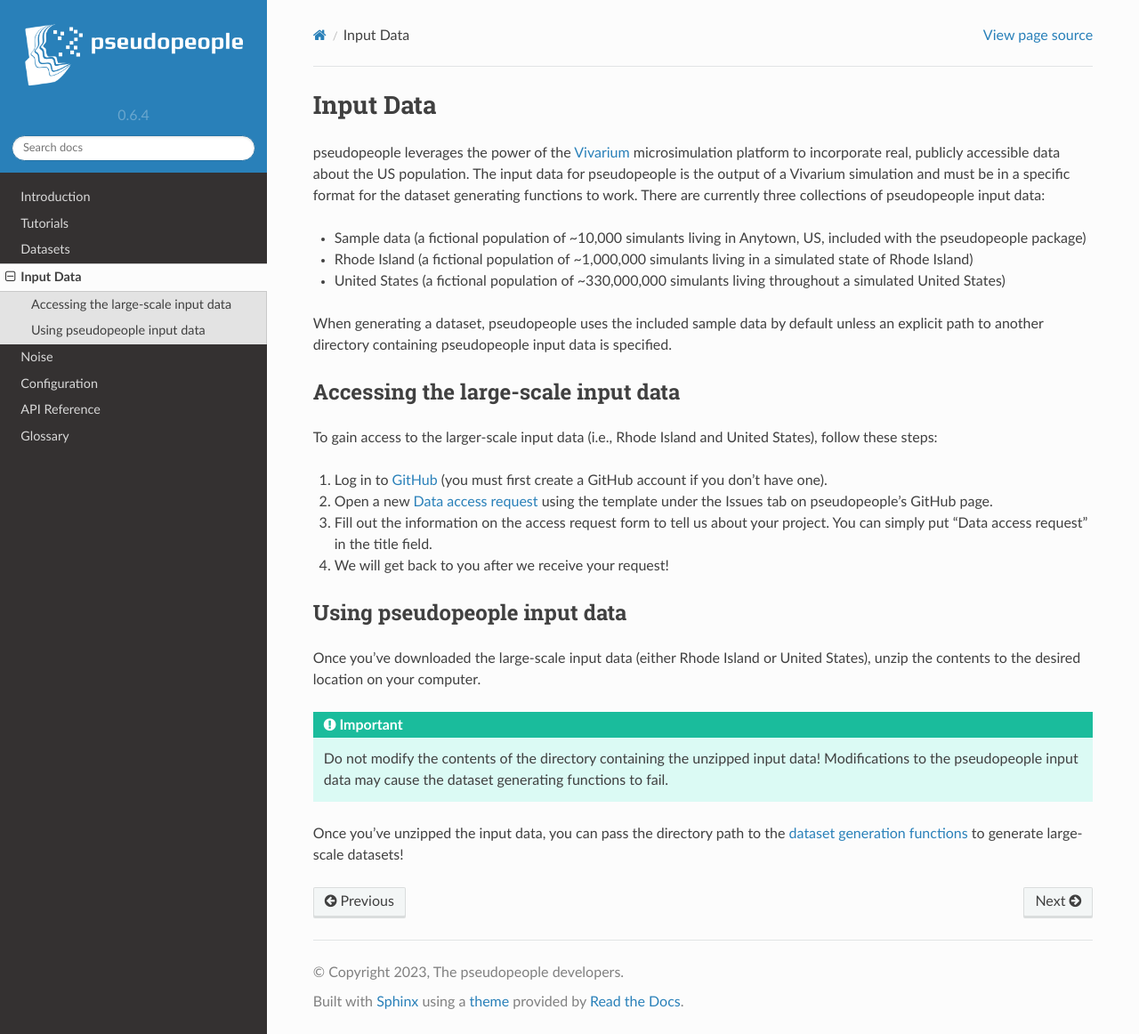
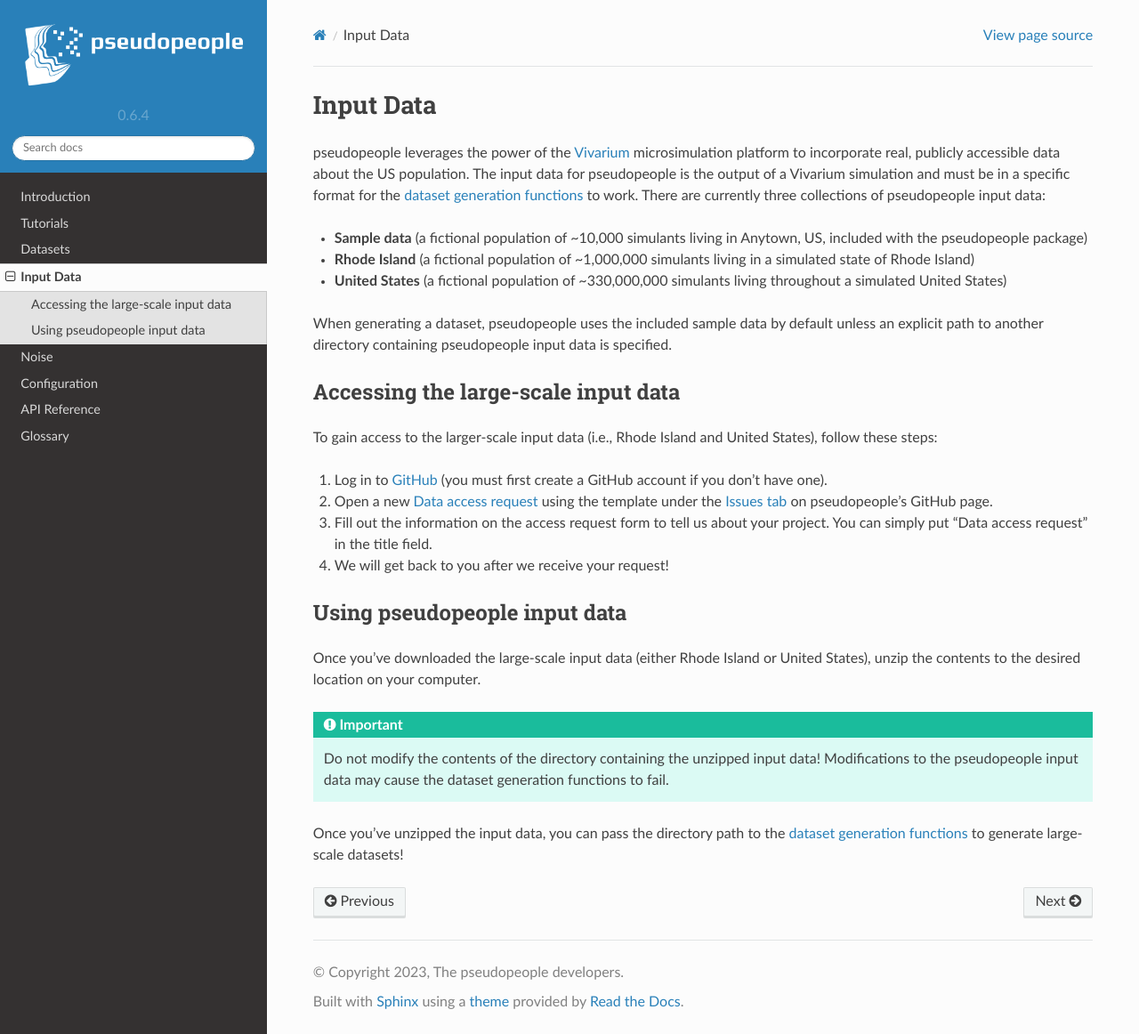
Before and after one commit to ihmeuw/pseudopeople, a Sphinx documentation site: the page built from docs/source/input_data/index.rst, in a window 1280 px wide and 1162 px high. Shown: the whole window at 89% size. Built offline with Sphinx 7.4.7 and the Read the Docs theme 2.0.0, drawn with Linux system fonts in a browser that asks for light colours.

Commit message:
Improve Input Data page (#155)
* generating -> generation

* add link to pseudopeople issues tab

* boldify input data collections

```diff
--- a/docs/source/input_data/index.rst
+++ b/docs/source/input_data/index.rst
@@ -8,12 +8,13 @@ pseudopeople leverages the power of the `Vivarium
 <https://vivarium.readthedocs.io/en/latest/>`_ microsimulation platform to
 incorporate real, publicly accessible data about the US population. The input
 data for pseudopeople is the output of a Vivarium simulation and must be in a
-specific format for the dataset generating functions to work. There are
-currently three collections of pseudopeople input data:
+specific format for the :ref:`dataset generation functions
+<dataset_generation_functions>` to work. There are currently three collections
+of pseudopeople input data:
 
-- Sample data (a fictional population of ~10,000 simulants living in Anytown, US, included with the pseudopeople package)
-- Rhode Island (a fictional population of ~1,000,000 simulants living in a simulated state of Rhode Island)
-- United States (a fictional population of ~330,000,000 simulants living throughout a simulated United States)
+- **Sample data** (a fictional population of ~10,000 simulants living in Anytown, US, included with the pseudopeople package)
+- **Rhode Island** (a fictional population of ~1,000,000 simulants living in a simulated state of Rhode Island)
+- **United States** (a fictional population of ~330,000,000 simulants living throughout a simulated United States)
 
 When generating a dataset, pseudopeople uses the included sample data by default
 unless an explicit path to another directory containing pseudopeople input data
@@ -26,7 +27,7 @@ To gain access to the larger-scale input data (i.e., Rhode Island and United Sta
 follow these steps:
 
 #. Log in to `GitHub <https://github.com/>`_ (you must first create a GitHub account if you don't have one).
-#. Open a new `Data access request <https://github.com/ihmeuw/pseudopeople/issues/new?assignees=&labels=&template=data_access_request.yml>`_ using the template under the Issues tab on pseudopeople's GitHub page.
+#. Open a new `Data access request <https://github.com/ihmeuw/pseudopeople/issues/new?assignees=&labels=&template=data_access_request.yml>`_ using the template under the `Issues tab <https://github.com/ihmeuw/pseudopeople/issues>`_ on pseudopeople's GitHub page.
 #. Fill out the information on the access request form to tell us about your project. You can simply put "Data access request" in the title field.
 #. We will get back to you after we receive your request!
 
@@ -40,7 +41,7 @@ States), unzip the contents to the desired location on your computer.
 
   Do not modify the contents of the directory containing the unzipped input
   data! Modifications to the pseudopeople input data may cause the dataset
-  generating functions to fail.
+  generation functions to fail.
 
 Once you've unzipped the input data, you can pass the directory path to the
 :ref:`dataset generation functions <dataset_generation_functions>` to generate large-scale datasets!
```
